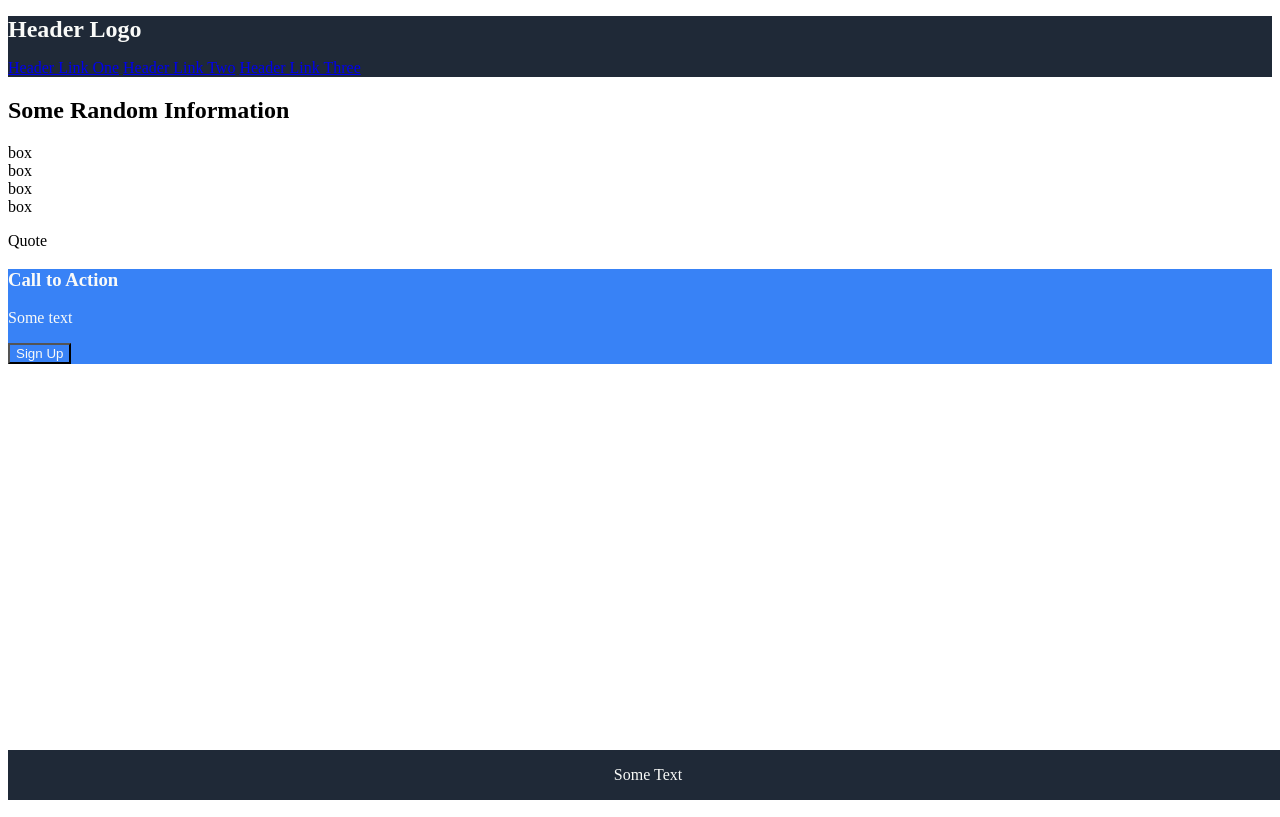
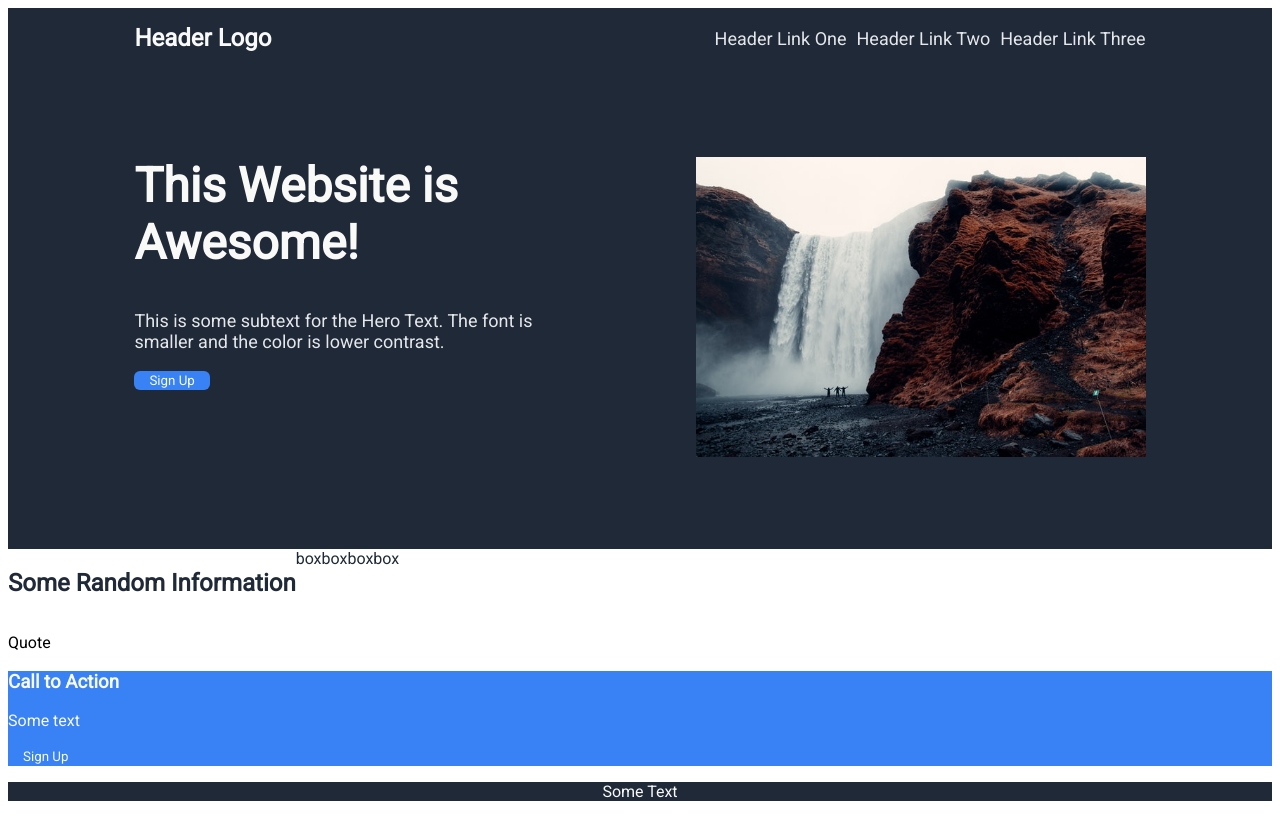
Before and after one commit to wildrover254/odin-landingpg, a plain HTML site: page index.html in a window 1280 px wide. Drawn offline with Linux system fonts and the light colour scheme.

Commit message:
Added Hero Text and Image
Added and styled Hero Text box
Styled Header

```diff
--- a/index.html
+++ b/index.html
@@ -5,22 +5,40 @@
     <meta http-equiv="X-UA-Compatible" content="IE=edge">
     <meta name="viewport" content="width=device-width, initial-scale=1.0">
     <link rel="stylesheet" href="styles.css">
+    <link rel="preconnect" href="https://fonts.googleapis.com">
+    <link rel="preconnect" href="https://fonts.gstatic.com" crossorigin>
+    <link href="https://fonts.googleapis.com/css2?family=Roboto&display=swap" rel="stylesheet">
     <title>TOP Landing Page</title>
 </head>
 <body>
     <header>
-        <h1>Header Logo</h1>
-        <a href="#" target="blank">Header Link One</a>
-        <a href="#" target="blank">Header Link Two</a>
-        <a href="#" target="blank">Header Link Three</a>
+        <div class="logo">
+            <h1>Header Logo</h1>
+        </div>
+        <div class="links">
+            <a href="#" target="blank">Header Link One</a>
+            <a href="#" target="blank">Header Link Two</a>
+            <a href="#" target="blank">Header Link Three</a>
+        </div>
     </header>
     <main>
-        <div>
+        <div id="hero-box">
+            <div class="hero-text">
+                <h2>This Website is Awesome!</h2>
+                <p>This is some subtext for the Hero Text. The font is smaller and the color is lower contrast.</p>
+                <button class="button">Sign Up</button>
+            </div>
+            <div class="hero-img">
+                <img src="./images/waterfalls.jpg" alt="Three Men Standing Near Waterfalls by Sam Kolder">
+            </div>
+        </div>
+
+        <div id="info-box">
             <h2>Some Random Information</h2>
-            <div>box</div>
-            <div>box</div>
-            <div>box</div>
-            <div>box</div>
+            <div class="info">box</div>
+            <div class="info">box</div>
+            <div class="info">box</div>
+            <div class="info">box</div>
         </div>
         <div>
             <p>Quote</p>
@@ -28,7 +46,7 @@
         <div id="call-to-action">
             <h3>Call to Action</h3>
             <p>Some text</p>
-            <button>Sign Up</button>
+            <button class="button">Sign Up</button>
         </div>
     </main>
     <footer id="footer">
--- a/styles.css
+++ b/styles.css
@@ -1,9 +1,70 @@
+* {
+    font-family: 'Roboto', sans-serif;
+}
+
 header {
     color: #F9FAF8;
     background-color: #1F2937;
+    padding: 0% 10% 0% 10%;
+    display: flex;
+    justify-content: space-between;
+    margin-bottom: 0%;
 }
 header h1 {
     font-size: 24px;
+}
+
+.links {
+    display: flex;
+    align-items: center;
+    gap: 10px;
+    font-size: 18px;
+    /*border: solid red;*/
+}
+
+a {
+    text-decoration: none;
+    color: #e5e7eb;
+}
+
+#hero-box {
+    background-color: #1F2937;
+    padding: 7% 10% 7% 10%;
+    display: flex;
+    justify-content: space-between;
+}
+
+.hero-text {
+    margin-right: 100px;
+}
+
+.hero-text h2 {
+    color: #f9faf8;
+    margin-top: 0%;
+    font-size: 48px;
+    font-weight: 800;
+}
+
+.hero-text p {
+    font-size: 18px;
+    color: #e5e7eb;
+}
+
+.button {
+    color: #f9faf8;
+    background-color: #3882f6;
+    border-radius: 6px;
+    border: none;
+    padding: 2px 15px 2px 15px;
+}
+
+img {
+    height: 300px;
+}
+
+#info-box {
+    color: #1f2937;
+    display: flex;
 }
 
 #call-to-action {
@@ -11,13 +72,8 @@ header h1 {
     background-color: #3882f6;
 }
 
-#call-to-action button {
-    color: #f9faf8;
-    background-color: #3882f6;
-}
-
 footer {
-    position: absolute;
+    /*position: absolute;*/
     bottom: 0;
     width: 100%;
     text-align: center;
```
Also changed, not shown: images/waterfalls.jpg (added).
